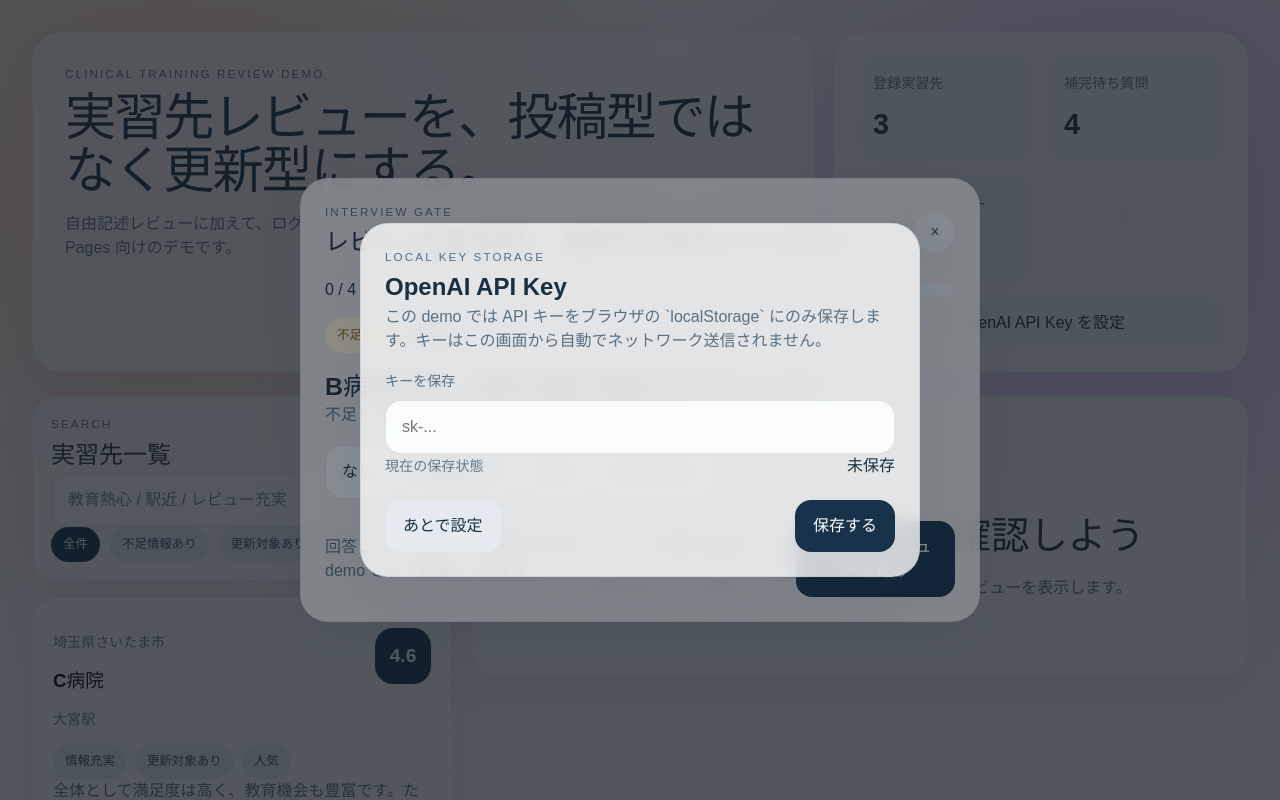
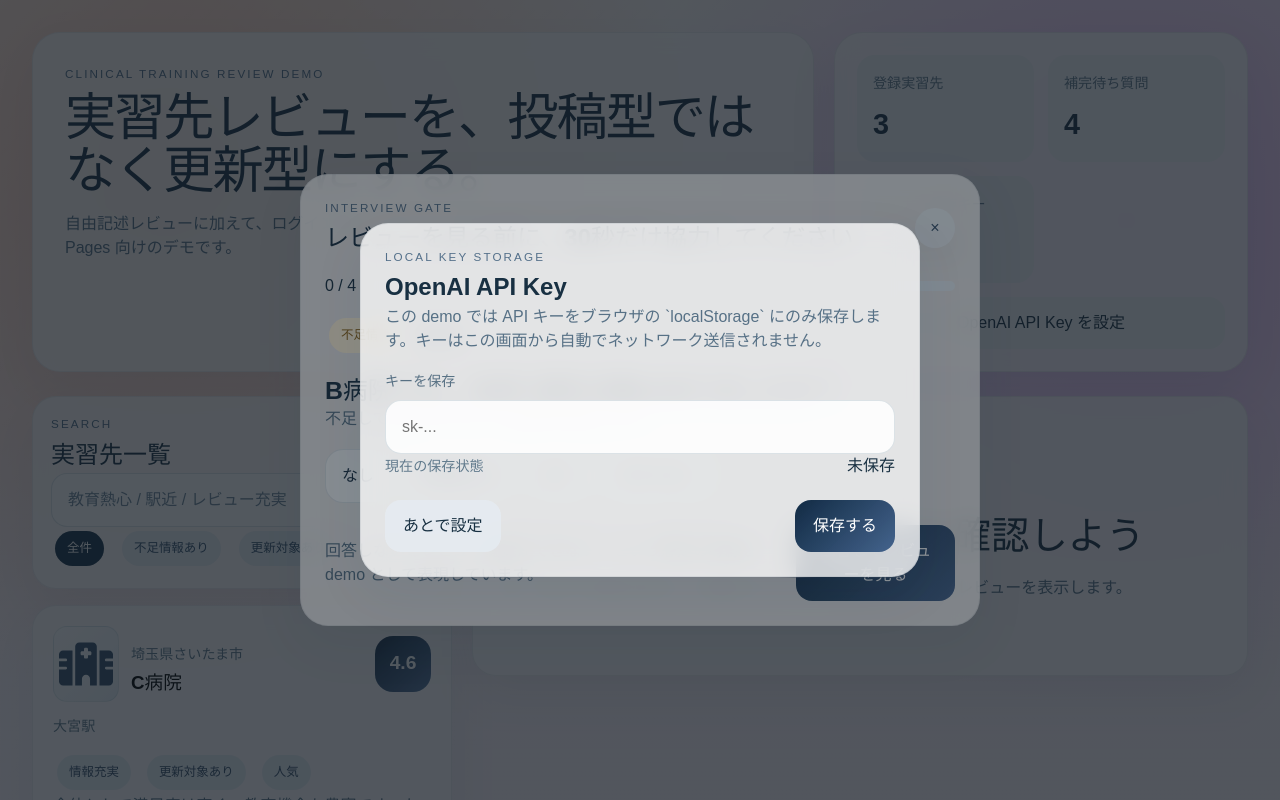
Before and after one commit to Igaki12/clinical-training-site-review-interview-demo, a React (Vite) app: page / in a window 1280 px wide. Shown: the top 800 px of the page. Built offline with nearby package versions, Linux system fonts and the light colour scheme.

Commit message:
Ver0.3 - 表示に動きをつけて細部を使いやすく印象的に修正 Add new CSS file for styling the application layout and components

```diff
--- a/package.json
+++ b/package.json
@@ -10,7 +10,8 @@
   },
   "dependencies": {
     "react": "^18.3.1",
-    "react-dom": "^18.3.1"
+    "react-dom": "^18.3.1",
+    "react-icons": "^5.6.0"
   },
   "devDependencies": {
     "@types/react": "^18.3.12",
--- a/src/App.tsx
+++ b/src/App.tsx
@@ -1,4 +1,5 @@
 import { useEffect, useMemo, useState } from "react";
+import { FaHospital } from "react-icons/fa6";
 import { hospitals, interviewQuestions } from "./data";
 import type { Hospital, InterviewQuestion, ReviewCategory } from "./types";
 
@@ -236,9 +237,14 @@ export default function App() {
                   onClick={() => setSelectedHospitalId(hospital.id)}
                 >
                   <div className="hospital-card-top">
-                    <div>
+                    <div className="hospital-title-wrap">
+                      <span className="hospital-icon" aria-hidden="true">
+                        <FaHospital />
+                      </span>
+                      <div>
                       <p className="hospital-area">{hospital.area}</p>
                       <h3>{hospital.name}</h3>
+                      </div>
                     </div>
                     <span className={`score-badge ${hospital.rating === 0 ? "empty" : ""}`}>
                       {hospital.rating === 0 ? "N/A" : hospital.rating.toFixed(1)}
@@ -282,7 +288,7 @@ export default function App() {
                       <strong>{selectedHospital.rating === 0 ? "未集計" : selectedHospital.rating.toFixed(1)}</strong>
                     </div>
                   </div>
-                  <div className="callout">
+                  <div key={selectedHospital.id} className="callout gradient-wave">
                     <span className="callout-label">AI Summary</span>
                     <p>{selectedHospital.aiSummary}</p>
                   </div>
--- a/src/styles.css
+++ b/src/styles.css
@@ -124,6 +124,9 @@ button {
   color: #627b8d;
   font-size: 0.88rem;
 }
+.hospital-area{
+  margin-bottom: 4px;
+}
 
 .hero-stat strong,
 .detail-stats strong,
@@ -157,7 +160,11 @@ button {
 }
 
 .primary-button {
-  background: #17324a;
+  position: relative;
+  overflow: hidden;
+  background:
+    linear-gradient(135deg, rgba(18, 43, 68, 1), rgba(69, 101, 143, 0.96)),
+    #17324a;
   color: #fff;
 }
 
@@ -226,6 +233,30 @@ button {
   gap: 12px;
 }
 
+.hospital-title-wrap {
+  display: flex;
+  align-items: center;
+  gap: 12px;
+}
+
+.hospital-icon {
+  display: inline-flex;
+  align-items: center;
+  justify-content: center;
+  width: 66px;
+  height: 76px;
+  border-radius: 14px;
+  background: linear-gradient(135deg, rgba(255, 255, 255, 0.92), rgba(230, 238, 246, 0.92));
+  border: 1px solid rgba(70, 104, 127, 0.12);
+  color: #35516b;
+  flex-shrink: 0;
+}
+
+.hospital-icon svg {
+  width: 54px;
+  height: 64px;
+}
+
 .panel-header h2,
 .modal-header h2,
 .empty-state h3,
@@ -275,6 +306,7 @@ button {
   border-radius: 999px;
   padding: 8px 12px;
   font-size: 0.78rem;
+  margin: 4px;
 }
 
 .filter-chip,
@@ -325,13 +357,17 @@ button {
 }
 
 .score-badge {
+  position: relative;
+  overflow: hidden;
   display: inline-flex;
   align-items: center;
   justify-content: center;
   min-width: 56px;
   height: 56px;
   border-radius: 18px;
-  background: #17324a;
+  background:
+    linear-gradient(140deg, rgba(20, 44, 68, 1), rgba(88, 120, 164, 0.94)),
+    #17324a;
   color: #fff;
   font-size: 1.2rem;
   font-weight: 700;
@@ -383,6 +419,8 @@ button {
 }
 
 .callout {
+  position: relative;
+  overflow: hidden;
   padding: 18px 20px;
   border-radius: 20px;
   background:
@@ -399,6 +437,120 @@ button {
 
 .callout-label {
   color: rgba(235, 242, 247, 0.72);
+}
+
+.gradient-wave::before {
+  content: "";
+  position: absolute;
+  inset: -35%;
+  background:
+    radial-gradient(circle at 20% 50%, rgba(255, 255, 255, 0.22), transparent 24%),
+    linear-gradient(
+      110deg,
+      transparent 18%,
+      rgba(255, 255, 255, 0.08) 34%,
+      rgba(167, 213, 255, 0.22) 46%,
+      rgba(255, 185, 236, 0.2) 58%,
+      transparent 74%
+    );
+  opacity: 0;
+  pointer-events: none;
+  transform: translate3d(-20%, 0, 0) scale(1);
+  mix-blend-mode: screen;
+  animation: gradientWave 3000ms cubic-bezier(0.22, 0.61, 0.36, 1) 1 both;
+}
+
+.callout > *,
+.score-badge > *,
+.primary-button > * {
+  position: relative;
+  z-index: 1;
+}
+
+.callout.gradient-wave::after,
+.score-badge:not(.empty)::after,
+.primary-button::after {
+  content: "";
+  position: absolute;
+  inset: 0;
+  border-radius: inherit;
+  background:
+    radial-gradient(circle at 24% 50%, rgba(255, 255, 255, 0.16), transparent 22%),
+    radial-gradient(circle at 75% 48%, rgba(139, 207, 255, 0.18), transparent 26%);
+  opacity: 0;
+  animation: gradientGlow 3000ms ease-out 1 both;
+  pointer-events: none;
+}
+
+.score-badge:not(.empty)::before,
+.primary-button::before {
+  content: "";
+  position: absolute;
+  inset: -35%;
+  background:
+    linear-gradient(
+      110deg,
+      transparent 22%,
+      rgba(255, 255, 255, 0.1) 38%,
+      rgba(173, 221, 255, 0.26) 50%,
+      rgba(255, 186, 236, 0.2) 60%,
+      transparent 78%
+    );
+  opacity: 0;
+  transform: translate3d(-26%, 0, 0) scale(1);
+  mix-blend-mode: screen;
+  animation: gradientWave 3000ms cubic-bezier(0.22, 0.61, 0.36, 1) 1 both;
+  pointer-events: none;
+}
+
+@keyframes gradientWave {
+  0% {
+    opacity: 0;
+    transform: translate3d(-28%, 0, 0) scale(0.96);
+  }
+
+  12% {
+    opacity: 0.9;
+  }
+
+  52% {
+    opacity: 0.78;
+  }
+
+  100% {
+    opacity: 0;
+    transform: translate3d(28%, 0, 0) scale(1.06);
+  }
+}
+
+@keyframes gradientGlow {
+  0% {
+    opacity: 0;
+  }
+
+  18% {
+    opacity: 0.55;
+  }
+
+  58% {
+    opacity: 0.28;
+  }
+
+  100% {
+    opacity: 0;
+  }
+}
+
+@media (prefers-reduced-motion: reduce) {
+  .gradient-wave::before,
+  .callout.gradient-wave::after,
+  .score-badge:not(.empty)::before,
+  .score-badge:not(.empty)::after,
+  .primary-button::before,
+  .primary-button::after {
+    animation: none;
+    opacity: 0;
+  }
 }
 
 .detail-stats {
@@ -569,7 +721,7 @@ button {
   color: #587184;
 }
 
-@media (max-width: 1100px) {
+@media (max-width: 700px) {
   .hero,
   .layout {
     grid-template-columns: 1fr;
```
Also changed, not shown: 7 other files (tests, documents, lock files or other folders).
